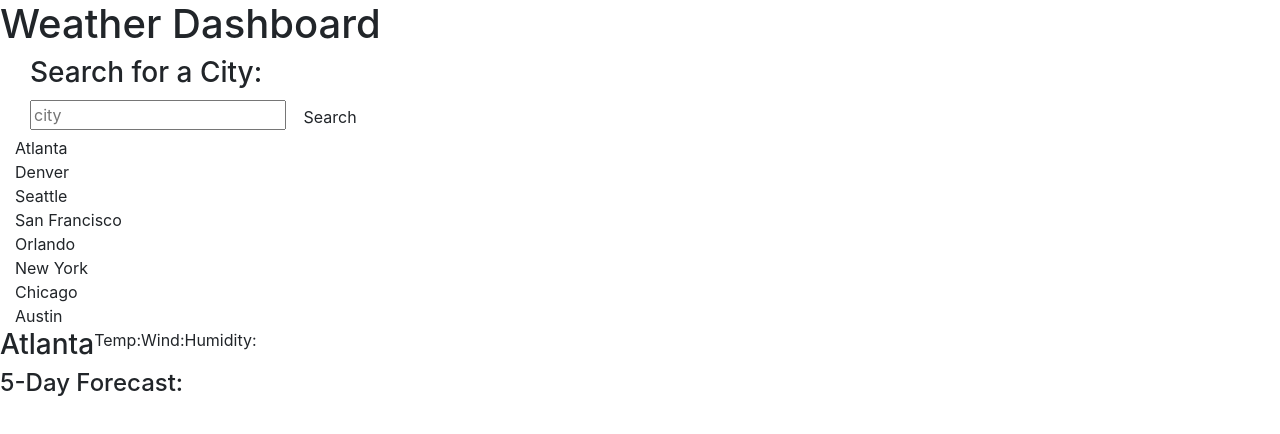
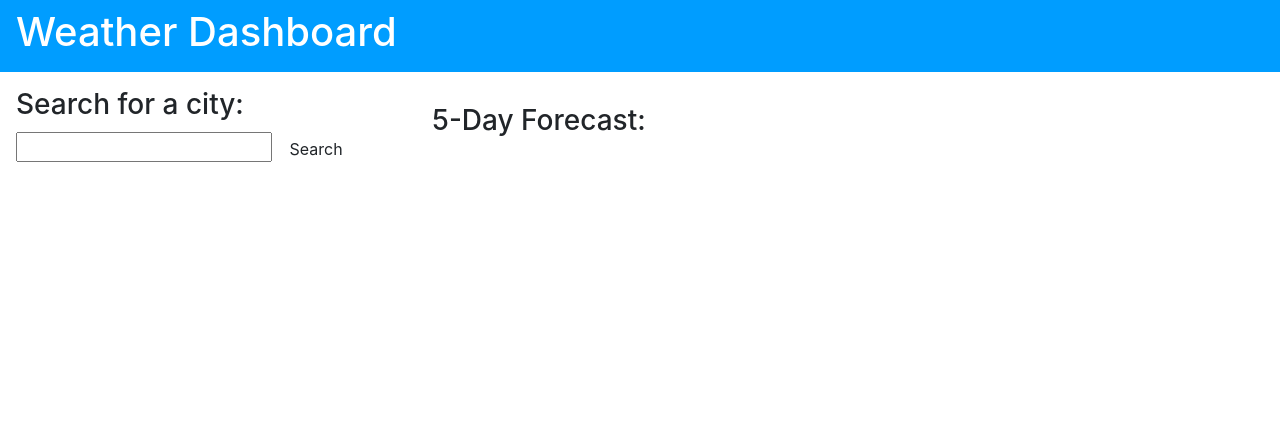
Before and after one commit to aberger3647/weather-dashboard, a plain HTML site: page index.html in a window 1280 px wide. Drawn offline with nearby package versions, Linux system fonts and the light colour scheme.

Commit message:
fix styling and layout

```diff
--- a/index.html
+++ b/index.html
@@ -5,62 +5,53 @@
   <meta charset="UTF-8">
   <meta name="viewport" content="width=device-width, initial-scale=1.0">
   <meta http-equiv="X-UA-Compatible" content="ie=edge">
+  <meta name="Description" content="Get weather data from any city" />
   <link rel="stylesheet" href="https://cdnjs.cloudflare.com/ajax/libs/twitter-bootstrap/4.5.0/css/bootstrap.min.css">
+  <link rel="stylesheet" href="./style.css">
   <title>Weather Dashboard</title>
 </head>
 
-<body class="flex-column min-100-vh">
-  <header>
+<body>
+
+  <nav class="navbar navbar-expand-lg custom-navbar">
     <h1>Weather Dashboard</h1>
-  </header>
+  </nav>
+
+<div class="main d-flex p-3">
 
     <div class="col-md-4">
-
-      <div class="container" id="city-search">
-        <h3>Search for a City:</h3>
+        <div class="row" id="city-search">
+            <h3>Search for a city:</h3>
             <form id="city-form">
-          <input name="city" id="city" type="text" placeholder="city">
+                <input name="city" id="city" type="text">
                 <button type="submit" class="btn" id="search-btn">Search</button>
               </form>
         </div>
 
-      <div class="container" id="city-buttons">
-
-        <a class="row" class="btn btn-block p-3 my-2 btn-info">Atlanta</a>
-        <a class="row" class="btn btn-block p-3 my-2 btn-info">Denver</a>
-        <a class="row" class="btn btn-block p-3 my-2 btn-info">Seattle</a>
-        <a class="row" class="btn btn-block p-3 my-2 btn-info">San Francisco</a>
-        <a class="row" class="btn btn-block p-3 my-2 btn-info">Orlando</a>
-        <a class="row" class="btn btn-block p-3 my-2 btn-info">New York</a>
-        <a class="row" class="btn btn-block p-3 my-2 btn-info">Chicago</a>
-        <a class="row" class="btn btn-block p-3 my-2 btn-info">Austin</a>
+        <div class="row" id="search-history"></div>
 
     </div>
 
+    <div class="col-md-8">
+
+        <div class="row" id="todays-forecast">
+            <h3 id="current-city"></h3>
+            <h2 id="current-date"></h2>
+            <p id="current-temp"></p>
+            <p id="current-wind"></p>
+            <p id="current-humidity"></p>
         </div>
 
-    <div class="col-md-8" id="forecast">
+        <div class="row"><h3>5-Day Forecast:</h3></div>
 
-        <div class="row" id="todays-forecast">
-            <h3>Atlanta</h3>
-            <p id="current-temp">Temp:</p>
-            <p id="current-wind">Wind:</p>
-            <p id="current-humidity">Humidity:</p>
+        <div class="row" id="five-day-forecast"></div>
     </div>
 
-        <div class="row" id="five-day-forecast">
+</body>
 
-            <h4>5-Day Forecast:</h4>
-
-
-        </div>
-    </div>
-
-  </main>
 <script src="https://cdnjs.cloudflare.com/ajax/libs/jquery/3.5.1/jquery.slim.min.js"></script>
 <script src="https://cdnjs.cloudflare.com/ajax/libs/twitter-bootstrap/4.5.0/js/bootstrap.min.js"></script>
 <script src="https://cdnjs.cloudflare.com/ajax/libs/moment.js/2.29.4/moment.min.js"></script>
 <script src="./script.js"></script>
-</body>
 
 </html>
--- a/script.js
+++ b/script.js
@@ -2,8 +2,9 @@ var submitButtonEl = $('#search-btn');
 var currentTemp = $('#current-temp');
 var currentWind = $('#current-wind');
 var currentHumidity = $('#current-humidity');
+var currentCity = $('#current-city');
 
-var getWeather = function (lat, lon) {
+var getFiveDayForecast = function (lat, lon) {
     var apiUrl = `https://api.openweathermap.org/data/2.5/forecast?lat=${lat}&lon=${lon}&units=imperial&appid=4709f071f7e8e51ca2c428e9f96726ca`;
     fetch(apiUrl)
     .then(function (response) {
@@ -13,20 +14,22 @@ var getWeather = function (lat, lon) {
         console.log(data);
         var fiveDayForecast = $('#five-day-forecast');
         for (var i = 0; i < data.list.length; i+=8) {
-            var html = ` <div class="card" style="width: 18rem;">
+            var html = `
+            <div class="card-deck">
+                <div class="card" style="width: 10rem; background-color: rgb(0, 157, 255);">
                     <div class="card-body">
-              <h5 class="card-title">Date: ${moment.unix(data.list[i].dt).format('MM/DD/YYYY')}</h5>
+                        <h5 class="card-title">${moment.unix(data.list[i].dt).format('MM/DD/YYYY')}</h5>
                         <img src="http://openweathermap.org/img/wn/${data.list[i].weather[0].icon}@2x.png">
                         <p class="card-text">Temp: ${data.list[i].main.temp}</p>
                         <p class="card-text">Wind: ${data.list[i].wind.speed}</p>
                         <p class="card-text">Humidity: ${data.list[i].main.humidity}</p>
+                    </div>
                  </div>
             </div>`
           fiveDayForecast.append(html);
         }
     })
 }
-
 
 var getCurrentWeather = function (lat, lon) {
     var apiUrl = `https://api.openweathermap.org/data/2.5/weather?lat=${lat}&lon=${lon}&units=imperial&appid=4709f071f7e8e51ca2c428e9f96726ca`;
@@ -43,7 +46,6 @@ var getCurrentWeather = function (lat, lon) {
 }
 
 var getCoordinates = function(event) {
-
     event.preventDefault();
     var cityInputEl = $('#city');
     console.log(cityInputEl);
@@ -54,9 +56,13 @@ var getCoordinates = function(event) {
         })
         .then(function (data) {
             console.log(data);
-            getWeather(data[0].lat, data[0].lon);
+            getFiveDayForecast(data[0].lat, data[0].lon);
             getCurrentWeather(data[0].lat, data[0].lon);
         })
 }
 
 submitButtonEl.on('click', getCoordinates);
+
+// display current city on page with localstorage
+// currentCity.text() = $('#city');
+// clear search bar and cards
--- /dev/null
+++ b/style.css
@@ -0,0 +1,7 @@
+.custom-navbar {
+  background-color: rgb(0, 157, 255);
+}
+
+h1 {
+  color: white;
+}
```
Also changed, not shown: 06-server-side-apis-homework-demo.png (added), 1 other file. Lines whose indentation alone changed are shown as unchanged.
